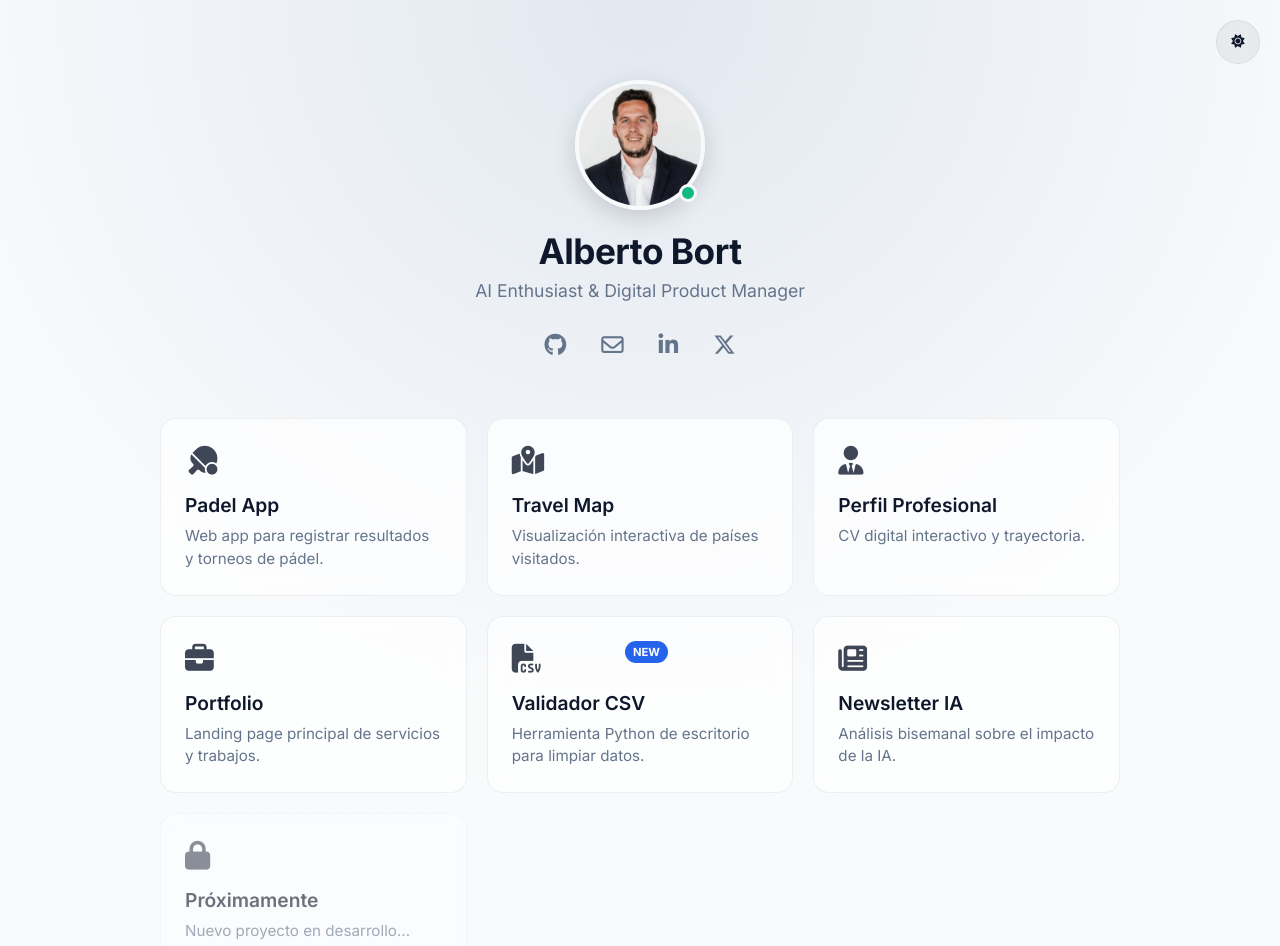
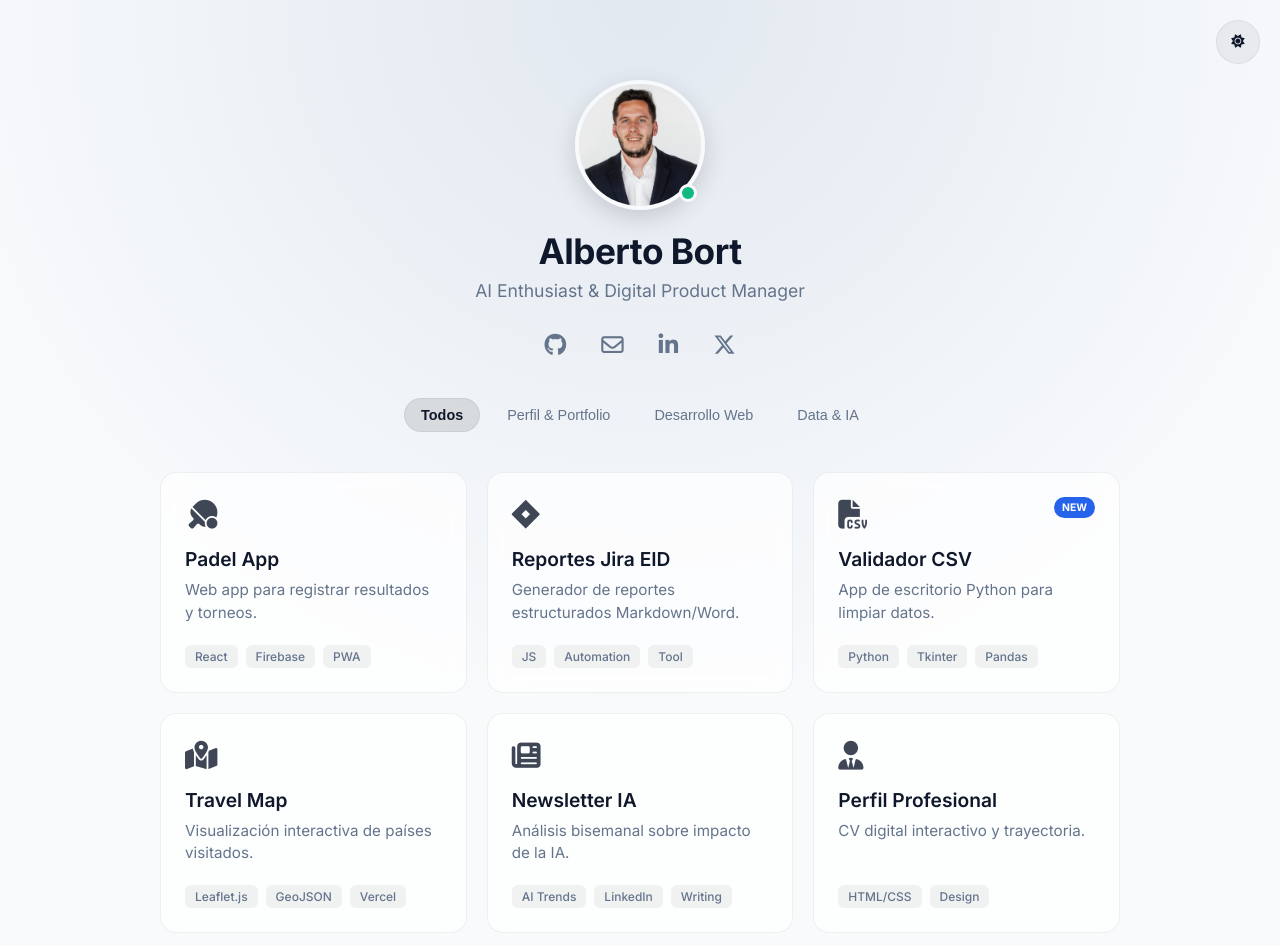
Before and after one commit to albope/alberto-digital-hub, a website: page index.html in a window 1280 px wide. Shown: the top 946 px of the page. Drawn offline with Linux system fonts and the light colour scheme.

Commit message:
Cambios en desarrollo II

```diff
--- a/css/style.css
+++ b/css/style.css
@@ -1,11 +1,9 @@
 /* =========================================
-   1. VARIABLES & TEMAS (El corazón del diseño)
+   1. VARIABLES & TEMAS
    ========================================= */
 :root {
-    /* TEMA OSCURO (Default) */
     --bg-color: #09090b;
     --bg-gradient: radial-gradient(circle at 50% 0%, #1c1c2e 0%, #09090b 70%);
-
     --text-main: #fafafa;
     --text-muted: #a1a1aa;
 
@@ -14,18 +12,17 @@
     --card-hover-border: rgba(255, 255, 255, 0.2);
     --card-shadow: 0 4px 20px rgba(0,0,0,0.2);
 
-    --accent: #60a5fa; /* Azul moderno */
+    --accent: #60a5fa;
+    --tag-bg: rgba(255, 255, 255, 0.08);
     --spotlight-color: rgba(255, 255, 255, 0.08);
 
-    --btn-bg: rgba(255,255,255,0.1);
-    --btn-hover: rgba(255,255,255,0.2);
+    --btn-bg: rgba(255,255,255,0.05);
+    --btn-hover: rgba(255,255,255,0.15);
 }
 
-/* TEMA CLARO (Sobrescribe variables) */
 body[data-theme="light"] {
     --bg-color: #f8fafc;
     --bg-gradient: radial-gradient(circle at 50% 0%, #e2e8f0 0%, #f8fafc 70%);
-
     --text-main: #0f172a;
     --text-muted: #64748b;
 
@@ -35,6 +32,7 @@ body[data-theme="light"] {
     --card-shadow: 0 4px 20px rgba(0,0,0,0.05);
 
     --accent: #2563eb;
+    --tag-bg: rgba(0, 0, 0, 0.05);
     --spotlight-color: rgba(0, 0, 0, 0.03);
 
     --btn-bg: rgba(0,0,0,0.05);
@@ -55,7 +53,6 @@ body {
     overflow-x: hidden;
 }
 
-/* Fondo atmosférico fijo */
 .background-gradient {
     position: fixed;
     top: 0; left: 0; width: 100%; height: 100%;
@@ -64,23 +61,16 @@ body {
 }
 
 .main-container {
-    max-width: 1000px; /* Ancho profesional */
+    max-width: 1000px;
     margin: 0 auto;
     padding: 0 20px 60px;
-    display: flex;
-    flex-direction: column;
-    align-items: center;
+    display: flex; flex-direction: column; align-items: center;
 }
 
 /* =========================================
-   3. HEADER & PERFIL (Arreglado)
+   3. HEADER & CONTROLS
    ========================================= */
-.controls-container {
-    position: absolute;
-    top: 20px;
-    right: 20px;
-}
-
+.controls-container { position: absolute; top: 20px; right: 20px; }
 .theme-btn {
     background: var(--btn-bg);
     border: 1px solid var(--card-border);
@@ -94,74 +84,69 @@ body {
 }
 .theme-btn:hover { background: var(--btn-hover); transform: scale(1.05); }
 
-/* Lógica de iconos del tema */
 .sun-icon { display: none; }
 .moon-icon { display: block; }
 body[data-theme="light"] .sun-icon { display: block; }
 body[data-theme="light"] .moon-icon { display: none; }
 
+.profile-header { text-align: center; margin-top: 80px; margin-bottom: 30px; }
+.avatar-wrapper {
+    position: relative; width: 130px; height: 130px; margin: 0 auto 20px;
+}
+.avatar {
+    width: 100%; height: 100%; border-radius: 50%; object-fit: cover;
+    border: 4px solid var(--card-bg); box-shadow: 0 8px 24px rgba(0,0,0,0.15);
+}
+.status-badge {
+    position: absolute; bottom: 8px; right: 8px; width: 18px; height: 18px;
+    background-color: #10b981; border: 3px solid var(--bg-color); border-radius: 50%;
+}
+.name { font-size: 2.2rem; font-weight: 700; margin-bottom: 8px; letter-spacing: -0.5px; }
+.role { color: var(--text-muted); font-size: 1.1rem; }
 
-.profile-header {
-    text-align: center;
-    margin-top: 80px;
-    margin-bottom: 50px;
+.social-pills { display: flex; gap: 15px; justify-content: center; margin-top: 20px; }
+.social-pills a {
+    color: var(--text-muted); font-size: 1.4rem; padding: 10px; transition: all 0.2s;
+}
+.social-pills a:hover { color: var(--text-main); transform: translateY(-2px); }
+
+/* =========================================
+   4. FILTROS (NUEVO)
+   ========================================= */
+.filters-container {
+    display: flex;
+    gap: 10px;
+    margin-bottom: 40px;
+    flex-wrap: wrap;
+    justify-content: center;
 }
 
-.avatar-wrapper {
-    position: relative;
-    width: 130px; /* TAMAÑO FIJO IMPORTANTE */
-    height: 130px;
-    margin: 0 auto 20px;
+.filter-btn {
+    background: transparent;
+    border: 1px solid transparent;
+    color: var(--text-muted);
+    padding: 8px 16px;
+    border-radius: 20px;
+    font-size: 0.9rem;
+    font-weight: 500;
+    cursor: pointer;
+    transition: all 0.2s ease;
 }
 
-.avatar {
-    width: 100%; height: 100%;
-    border-radius: 50%;
-    object-fit: cover;
-    border: 4px solid var(--card-bg); /* Efecto borde */
-    box-shadow: 0 8px 24px rgba(0,0,0,0.15);
+.filter-btn:hover {
+    color: var(--text-main);
+    background: var(--btn-bg);
 }
 
-.status-badge {
-    position: absolute;
-    bottom: 8px; right: 8px;
-    width: 18px; height: 18px;
-    background-color: #10b981; /* Verde online */
-    border: 3px solid var(--bg-color);
-    border-radius: 50%;
-}
-
-.name {
-    font-size: 2.2rem;
-    font-weight: 700;
-    margin-bottom: 8px;
-    letter-spacing: -0.5px;
-}
-
-.role {
-    color: var(--text-muted);
-    font-size: 1.1rem;
-    font-weight: 400;
-}
-
-/* Botones sociales tipo "Pill" */
-.social-pills {
-    display: flex; gap: 15px; justify-content: center;
-    margin-top: 20px;
-}
-.social-pills a {
-    color: var(--text-muted);
-    font-size: 1.4rem;
-    padding: 10px;
-    transition: all 0.2s;
-}
-.social-pills a:hover {
+.filter-btn.active {
+    background: var(--btn-hover);
     color: var(--text-main);
-    transform: translateY(-2px);
+    border-color: var(--card-border);
+    font-weight: 600;
 }
 
 /* =========================================
-   4. GRID & CARDS (Modo Bento)
+   5. GRID & CARDS
    ========================================= */
 .bento-grid {
     display: grid;
@@ -183,9 +168,12 @@ body[data-theme="light"] .moon-icon { display: none; }
     justify-content: space-between;
     transition: transform 0.2s, border-color 0.2s;
     overflow: hidden;
-    backdrop-filter: blur(10px); /* Efecto cristal */
+    backdrop-filter: blur(10px);
 
-    /* Variables para el spotlight */
+    /* Animación de entrada */
+    opacity: 0;
+    animation: fadeUp 0.6s ease forwards;
+
     --mouse-x: 0px;
     --mouse-y: 0px;
 }
@@ -196,7 +184,7 @@ body[data-theme="light"] .moon-icon { display: none; }
     box-shadow: var(--card-shadow);
 }
 
-/* EFECTO SPOTLIGHT (Luz que sigue al ratón) */
+/* Spotlight */
 .card::after {
     content: "";
     position: absolute;
@@ -213,81 +201,49 @@ body[data-theme="light"] .moon-icon { display: none; }
 }
 .card:hover::after { opacity: 1; }
 
-/* Contenido de la tarjeta */
-.card-content {
-    position: relative;
-    z-index: 2; /* Encima del spotlight */
+.card-content { position: relative; z-index: 2; height: 100%; display: flex; flex-direction: column; }
+
+.card-top {
+    display: flex; justify-content: space-between; align-items: flex-start; margin-bottom: 15px;
+}
+.card-icon { font-size: 1.8rem; color: var(--text-main); opacity: 0.8; }
+
+.card h3 { font-size: 1.2rem; font-weight: 600; margin-bottom: 8px; }
+.card p { font-size: 0.95rem; color: var(--text-muted); line-height: 1.5; margin-bottom: 20px; flex-grow: 1; }
+
+.badge-new {
+    font-size: 0.65rem; font-weight: 700; background: var(--accent);
+    color: white; padding: 4px 8px; border-radius: 20px; text-transform: uppercase;
+}
+.card.locked { opacity: 0.6; cursor: default; border-style: dashed; }
+
+/* 6. TECH TAGS (NUEVO) */
+.card-tags {
+    display: flex;
+    gap: 8px;
+    flex-wrap: wrap;
+    margin-top: auto; /* Empuja hacia abajo */
 }
 
-.card-top {
-    display: flex;
-    justify-content: space-between;
-    align-items: flex-start;
-    margin-bottom: 15px;
+.tech-tag {
+    font-size: 0.75rem;
+    color: var(--text-muted);
+    background-color: var(--tag-bg);
+    padding: 4px 10px;
+    border-radius: 6px;
+    font-weight: 500;
 }
 
-.card-icon {
-    font-size: 1.8rem;
-    color: var(--text-main);
-    opacity: 0.8;
+/* 7. ANIMACIONES */
+@keyframes fadeUp {
+    from { opacity: 0; transform: translateY(20px); }
+    to { opacity: 1; transform: translateY(0); }
 }
 
-.card h3 {
-    font-size: 1.2rem;
-    font-weight: 600;
-    margin-bottom: 8px;
-}
-
-.card p {
-    font-size: 0.95rem;
-    color: var(--text-muted);
-    line-height: 1.5;
-}
-
-.card-arrow {
-    font-size: 1rem;
-    color: var(--text-muted);
-    opacity: 0;
-    transform: translateX(-10px);
-    transition: all 0.3s;
-}
-
-.card:hover .card-arrow {
-    opacity: 1;
-    transform: translateX(0);
-    color: var(--accent);
-}
-
-/* Badge Nuevo */
-.badge-new {
-    font-size: 0.7rem;
-    font-weight: 700;
-    background: var(--accent);
-    color: white;
-    padding: 4px 8px;
-    border-radius: 20px;
-    text-transform: uppercase;
-}
-
-/* Tarjeta bloqueada (Futura) */
-.card.locked {
-    opacity: 0.6;
-    cursor: default;
-    border-style: dashed;
-}
-.card.locked:hover { transform: none; box-shadow: none; border-color: var(--card-border); }
-
-/* =========================================
-   5. FOOTER & RESPONSIVE
-   ========================================= */
-.footer {
-    margin-top: 60px;
-    color: var(--text-muted);
-    font-size: 0.9rem;
-}
+.footer { margin-top: 60px; color: var(--text-muted); font-size: 0.9rem; }
 
 @media (max-width: 600px) {
     .profile-header { margin-top: 40px; }
     .name { font-size: 1.8rem; }
-    .bento-grid { grid-template-columns: 1fr; } /* 1 columna en móvil */
+    .bento-grid { grid-template-columns: 1fr; }
 }
--- a/index.html
+++ b/index.html
@@ -4,7 +4,6 @@
     <meta charset="UTF-8">
     <meta name="viewport" content="width=device-width, initial-scale=1.0">
     <title>Alberto Bort | Digital Product Manager</title>
-
     <meta name="description" content="Hub digital de Alberto Bort. Proyectos de IA, Desarrollo Web y Product Management.">
 
     <link rel="preconnect" href="https://fonts.googleapis.com">
@@ -32,18 +31,25 @@
         <header class="profile-header">
             <div class="avatar-wrapper">
                 <img src="img/Alberto_Bort.jfif" alt="Alberto Bort" class="avatar">
-                <div class="status-badge" title="Disponible para nuevos retos"></div>
+                <div class="status-badge" title="Disponible"></div>
             </div>
             <h1 class="name">Alberto Bort</h1>
             <p class="role">AI Enthusiast & Digital Product Manager</p>
 
             <div class="social-pills">
-                <a href="https://github.com/albope" target="_blank" aria-label="GitHub"><i class="fa-brands fa-github"></i></a>
-                <a href="mailto:albertobort@gmail.com" aria-label="Email"><i class="fa-regular fa-envelope"></i></a>
-                <a href="https://www.linkedin.com/in/albertobort/" target="_blank" aria-label="LinkedIn"><i class="fa-brands fa-linkedin-in"></i></a>
-                <a href="https://x.com/albertobort23" target="_blank" aria-label="X (Twitter)"><i class="fa-brands fa-x-twitter"></i></a>
+                <a href="https://github.com/albope" target="_blank"><i class="fa-brands fa-github"></i></a>
+                <a href="mailto:albertobort@gmail.com"><i class="fa-regular fa-envelope"></i></a>
+                <a href="https://www.linkedin.com/in/albertobort/" target="_blank"><i class="fa-brands fa-linkedin-in"></i></a>
+                <a href="https://x.com/albertobort23" target="_blank"><i class="fa-brands fa-x-twitter"></i></a>
             </div>
         </header>
+
+        <div class="filters-container">
+            <button class="filter-btn active" data-filter="all">Todos</button>
+            <button class="filter-btn" data-filter="profile">Perfil & Portfolio</button>
+            <button class="filter-btn" data-filter="dev">Desarrollo Web</button>
+            <button class="filter-btn" data-filter="data">Data & IA</button>
+        </div>
 
         <main id="projects-grid" class="bento-grid">
             </main>
--- a/js/script.js
+++ b/js/script.js
@@ -1,19 +1,51 @@
 document.addEventListener('DOMContentLoaded', () => {
 
-    // --- 1. DATOS DE TUS PROYECTOS ---
+    // 1. DATA: Proyectos con Categorías y Tags
+    // Categorias: 'dev' (Desarrollo), 'data' (Data/IA), 'mix' (Ambos/Otros)
     const projects = [
         {
             title: "Padel App",
             icon: "fa-solid fa-table-tennis-paddle-ball",
             url: "https://padel-app-96e21.web.app/",
-            desc: "Web app para registrar resultados y torneos de pádel.",
+            desc: "Web app para registrar resultados y torneos.",
+            category: "dev",
+            tags: ["React", "Firebase", "PWA"],
             isNew: false
+        },
+        {
+            title: "Reportes Jira EID",
+            icon: "fa-brands fa-jira",
+            url: "https://reportes-jira-eid.vercel.app/",
+            desc: "Generador de reportes estructurados Markdown/Word.",
+            category: "dev",
+            tags: ["JS", "Automation", "Tool"],
+            isNew: false
+        },
+        {
+            title: "Validador CSV",
+            icon: "fa-solid fa-file-csv",
+            url: "https://github.com/albope/validador-csv-python/releases",
+            desc: "App de escritorio Python para limpiar datos.",
+            category: "data",
+            tags: ["Python", "Tkinter", "Pandas"],
+            isNew: true
         },
         {
             title: "Travel Map",
             icon: "fa-solid fa-map-location-dot",
             url: "https://travel-map-ten.vercel.app/",
             desc: "Visualización interactiva de países visitados.",
+            category: "dev",
+            tags: ["Leaflet.js", "GeoJSON", "Vercel"],
+            isNew: false
+        },
+        {
+            title: "Newsletter IA",
+            icon: "fa-solid fa-newspaper",
+            url: "https://www.linkedin.com/newsletters/ia-adaptarse-o-quedarse-atr%C3%A1s-7301236162151567362/",
+            desc: "Análisis bisemanal sobre impacto de la IA.",
+            category: "data",
+            tags: ["AI Trends", "LinkedIn", "Writing"],
             isNew: false
         },
         {
@@ -21,27 +53,17 @@ document.addEventListener('DOMContentLoaded', () => {
             icon: "fa-solid fa-user-tie",
             url: "https://albope.github.io/perfil-profesional/",
             desc: "CV digital interactivo y trayectoria.",
+            category: "profile",
+            tags: ["HTML/CSS", "Design"],
             isNew: false
         },
         {
             title: "Portfolio",
             icon: "fa-solid fa-briefcase",
             url: "https://albertobort.vercel.app/",
-            desc: "Landing page principal de servicios y trabajos.",
-            isNew: false
-        },
-        {
-            title: "Validador CSV",
-            icon: "fa-solid fa-file-csv",
-            url: "https://github.com/albope/validador-csv-python/releases",
-            desc: "Herramienta Python de escritorio para limpiar datos.",
-            isNew: true
-        },
-        {
-            title: "Newsletter IA",
-            icon: "fa-solid fa-newspaper",
-            url: "https://www.linkedin.com/newsletters/ia-adaptarse-o-quedarse-atr%C3%A1s-7301236162151567362/",
-            desc: "Análisis bisemanal sobre el impacto de la IA.",
+            desc: "Landing page principal de servicios.",
+            category: "profile",
+            tags: ["Portfolio", "UX/UI"],
             isNew: false
         },
         {
@@ -49,17 +71,30 @@ document.addEventListener('DOMContentLoaded', () => {
             icon: "fa-solid fa-lock",
             url: "#",
             desc: "Nuevo proyecto en desarrollo...",
+            category: "mix",
+            tags: ["WIP"],
             isLocked: true
         }
     ];
 
-    // --- 2. RENDERIZADO (Generar HTML) ---
     const grid = document.getElementById('projects-grid');
+    const filterBtns = document.querySelectorAll('.filter-btn');
 
-    projects.forEach(proj => {
+    // 2. FUNCIÓN DE RENDERIZADO
+    function renderProjects(filter = 'all') {
+        // Limpiar grid actual
+        grid.innerHTML = '';
+
+        // Filtrar datos
+        const filteredProjects = projects.filter(proj => {
+            if (filter === 'all') return true;
+            return proj.category === filter;
+        });
+
+        // Crear Tarjetas
+        filteredProjects.forEach((proj, index) => {
             const card = document.createElement('a');
 
-        // Si está bloqueado, no ponemos href
             if (!proj.isLocked) {
                 card.href = proj.url;
                 card.target = "_blank";
@@ -68,20 +103,30 @@ document.addEventListener('DOMContentLoaded', () => {
                 card.className = "card locked";
             }
 
+            // Stagger animation (Retraso en cascada)
+            card.style.animationDelay = `${index * 0.1}s`;
+
+            // Generar HTML de tags
+            const tagsHtml = proj.tags ?
+                proj.tags.map(tag => `<span class="tech-tag">${tag}</span>`).join('') : '';
+
             card.innerHTML = `
                 <div class="card-content">
                     <div class="card-top">
                         <div class="card-icon"><i class="${proj.icon}"></i></div>
                         ${proj.isNew ? '<span class="badge-new">NEW</span>' : ''}
-                    ${!proj.isLocked ? '<i class="fa-solid fa-arrow-up-right-from-square card-arrow"></i>' : ''}
                     </div>
                     <h3>${proj.title}</h3>
                     <p>${proj.desc}</p>
+
+                    <div class="card-tags">
+                        ${tagsHtml}
+                    </div>
                 </div>
             `;
 
-        // Evento Spotlight (Solo si no es móvil para rendimiento)
-        if (window.matchMedia("(hover: hover)").matches) {
+            // Efecto Spotlight (Mouse)
+            if (window.matchMedia("(hover: hover)").matches && !proj.isLocked) {
                 card.addEventListener('mousemove', (e) => {
                     const rect = card.getBoundingClientRect();
                     const x = e.clientX - rect.left;
@@ -93,33 +138,40 @@ document.addEventListener('DOMContentLoaded', () => {
 
             grid.appendChild(card);
         });
+    }
 
-    // --- 3. LÓGICA DE TEMA (DARK / LIGHT) ---
+    // 3. LISTENERS DE FILTROS
+    filterBtns.forEach(btn => {
+        btn.addEventListener('click', () => {
+            // Quitar clase active de todos
+            filterBtns.forEach(b => b.classList.remove('active'));
+            // Poner al actual
+            btn.classList.add('active');
+
+            // Renderizar con el filtro seleccionado
+            renderProjects(btn.dataset.filter);
+        });
+    });
+
+    // 4. INICIALIZAR (Render inicial + Tema)
+    renderProjects('all');
+
+    // --- LÓGICA DE TEMA (IGUAL QUE ANTES) ---
     const themeBtn = document.getElementById('theme-toggle');
     const body = document.body;
 
-    // Función para aplicar tema
     function applyTheme(theme) {
         body.setAttribute('data-theme', theme);
         localStorage.setItem('theme', theme);
     }
 
-    // Comprobar preferencia guardada o del sistema
-    const savedTheme = localStorage.getItem('theme');
-    const systemPrefersDark = window.matchMedia('(prefers-color-scheme: dark)').matches;
+    const savedTheme = localStorage.getItem('theme') ||
+                       (window.matchMedia('(prefers-color-scheme: dark)').matches ? 'dark' : 'light');
+    applyTheme(savedTheme);
 
-    if (savedTheme) {
-        applyTheme(savedTheme);
-    } else {
-        applyTheme(systemPrefersDark ? 'dark' : 'light');
-    }
-
-    // Evento Click
     themeBtn.addEventListener('click', () => {
         const currentTheme = body.getAttribute('data-theme');
         const newTheme = currentTheme === 'dark' ? 'light' : 'dark';
         applyTheme(newTheme);
     });
-
-    console.log("Sistema cargado: 100%");
 });
```
Lines whose indentation alone changed are shown as unchanged.
